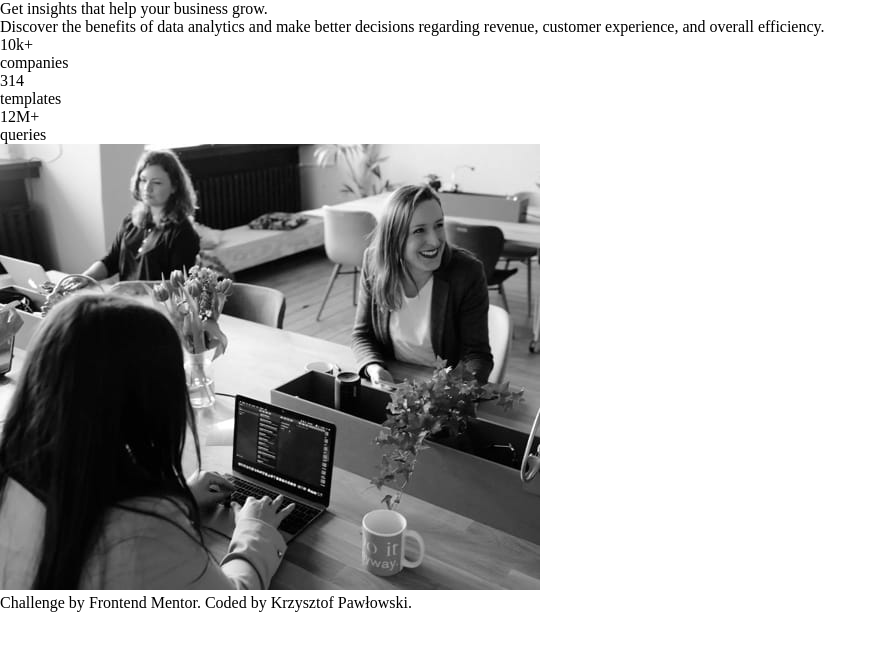
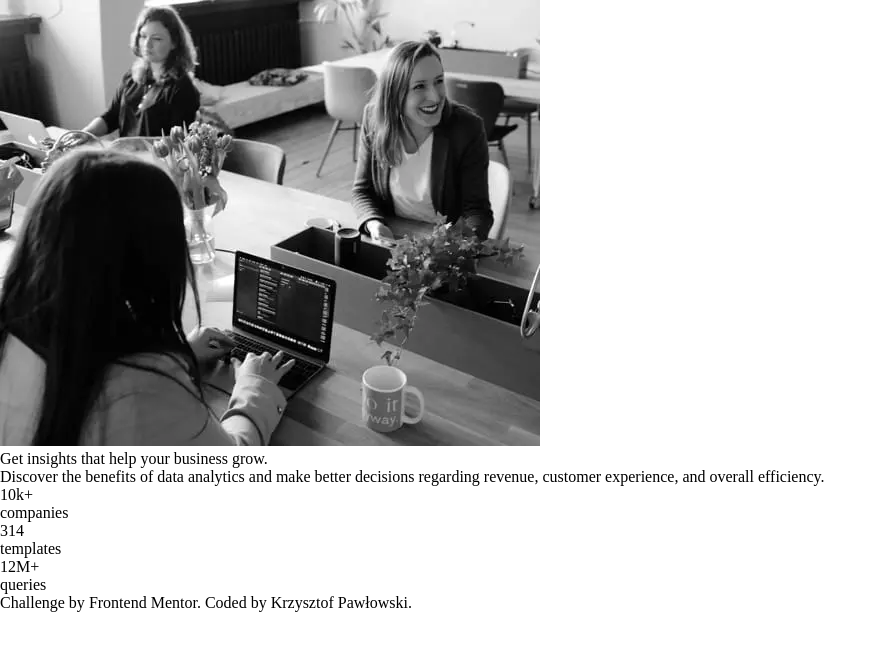
Before and after one commit to KP1976/stats-preview-card, a plain HTML site: page index.html in a window 1280 px wide. Shown: the whole page, without its empty margins (0-887 px from the left). Drawn offline with Linux system fonts and the light colour scheme.

Commit message:
Fix the index.html file.

```diff
--- a/index.html
+++ b/index.html
@@ -22,14 +22,31 @@
   <body>
     <main>
       <article class="card">
+        <div class="card__image-overlay">
+          <picture class="card__image-container">
+            <source
+              media="(max-width: 735px)"
+              srcset="./assets/images/image-header-mobile.webp"
+            />
+            <source
+              media="(min-width: 736px)"
+              srcset="./assets/images/image-header-desktop.webp"
+            />
+            <img
+              src="./assets/images/image-header-mobile.jpg"
+              alt="image-header-desktop"
+              class="card__image"
+            />
+          </picture>
+        </div>
         <div class="card__content">
-          <div class="card__header">
+          <header class="card__header">
             <h1>Get <span>insights</span> that help your business grow.</h1>
             <p>
               Discover the benefits of data analytics and make better decisions
               regarding revenue, customer experience, and overall efficiency.
             </p>
-          </div>
+          </header>
           <div class="card__stats">
             <div class="card__stat-container">
               <h2 class="card__stat-header">10k+</h2>
@@ -43,20 +60,6 @@
               <h2 class="card__stat-header">12M+</h2>
               <p class="card__stat-text">queries</p>
             </div>
-          </div>
-        </div>
-        <div class="card__image-container">
-          <div class="card__image-overlay">
-            <img
-              src="./assets/images/image-header-mobile.jpg"
-              alt="image-header-desktop"
-              class="card__image"
-              srcset="
-                ./assets/images/image-header-mobile.jpg   375w,
-                ./assets/images/image-header-desktop.jpg 1440w
-              "
-              sizes="(max-width: 768px) 375px, 1440px"
-            />
           </div>
         </div>
       </article>
```
Also changed, not shown: assets/images/image-header-desktop.webp (added), assets/images/image-header-mobile.webp (added).
